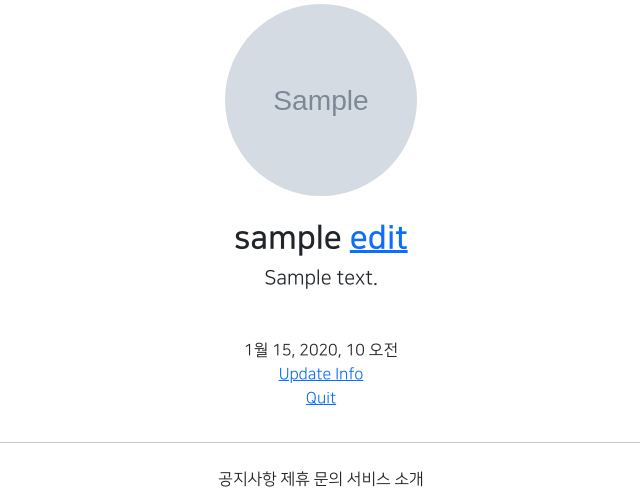
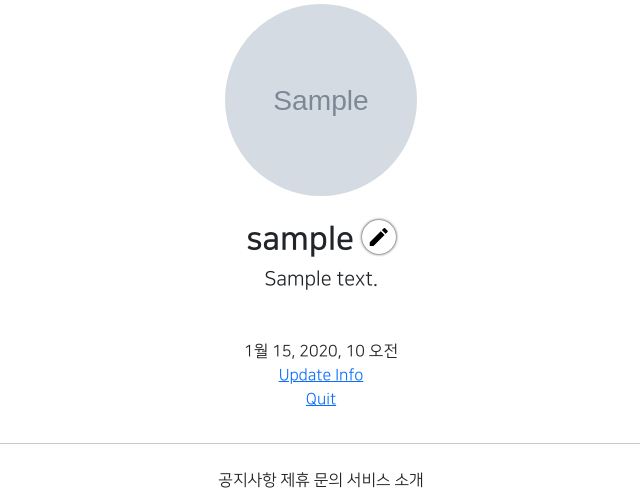
Before and after one commit to DaUn12/Make_SNS_site_copybook, a Django app: page /accounts/detail/1 in a window 1280 px wide. Shown: the part 269-763 px from the top of the page, without its empty margins (319-959 px from the left). Run offline with Django 3.2, Linux system fonts and the light colour scheme; a user stored in the database is signed in; tables that the repository leaves empty hold one stand-in row (values such as "Sample post"); grey boxes marked "Sample" are stand-in pictures; parts of the project's set-up code (start-up, migrations or seed data) failed here and were passed over; some libraries are stand-ins or nearby versions.

Commit message:
7/30
 4ban Commit 1

```diff
--- a/accountapp/templates/accountapp/detail.html
+++ b/accountapp/templates/accountapp/detail.html
@@ -20,7 +20,8 @@
                <h2 class="NNS_B">
                    {{ target_user.profile.nickname }} {# 존재한다면 보고자하는 계정의 아이디를 보고싶음#}
                         {% if target_user == user %}    {# 로그아웃 시 안보이도록 하게끔 하는 것 #}
-                            <a href="{% url 'profileapp:update' pk=target_user.profile.pk %}">
+                            <a href="{% url 'profileapp:update' pk=target_user.profile.pk %}"
+                                class="material-icons round_button">
                                 edit
                             </a>
                             {# 이파일 자체가 어카운트앱 파일이므로 그걸 먼저 쓰고 profile 을 연계해야함함 #}
--- a/static/base.css
+++ b/static/base.css
@@ -35,3 +35,20 @@
     font-family: "NanumSquareB", cursive;
 /*   나눔체로 쓰고 안될시  cursive 로 씀*/
 }
+
+.round_button{
+    color : black;
+    text-decoration:  none;
+/* 수정칸의 _ 을 제거해주기기*/
+    box-shadow: 0 0 3px black;
+/*  그림자 넣어주기 : (0 0 -x , y축의 그림자 넣어주기, 3px : 그림자의 크기, 그림자 색깔)  */
+    border-radius: 20rem;
+/*   모서리 동그랗게 하기*/
+    padding: 0.3rem;
+/*    페딩주기 */
+}
+
+/* 마우스에 갖다 댈 시 색 설정*/
+.round_button:hover{
+    color :dimgrey;
+}
--- a/templates/head.html
+++ b/templates/head.html
@@ -17,10 +17,18 @@
 {#     default css link   #}        {#  디폴트 css 링크를 걸음  #}
     <link rel="stylesheet" type="text/css" href="{% static 'base.css' %}">
 
+
     {#  알아서 가져올 사이트를 제공 텍스트 파일을 가져올건데 css확장자로 가져올 거라는 말임 #}
 
     {# 강사님이 제공해준 폰트 서식 (안외워도 ok)    #}
     {#  모든 페이지에 적용됨 #}
+
+
+{#  material icons link  #}
+    <link href="https://fonts.googleapis.com/css2?family=Material+Icons"
+      rel="stylesheet">
+
+
     <style>
         @font-face {        {# 폰트선언 #}
             font-family: 'NanumSquareR';        {# family : 그 나눔체로 선언하여 폰트에 적용 #}
```
